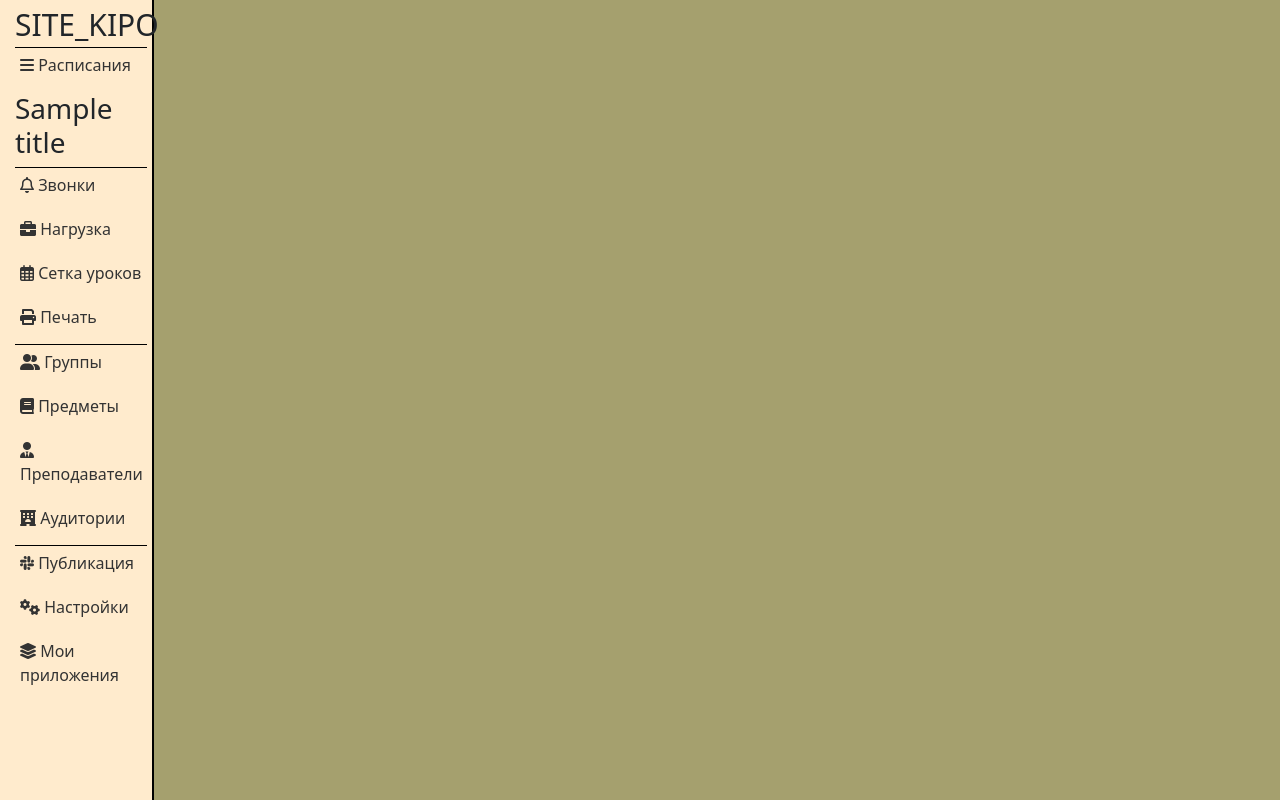
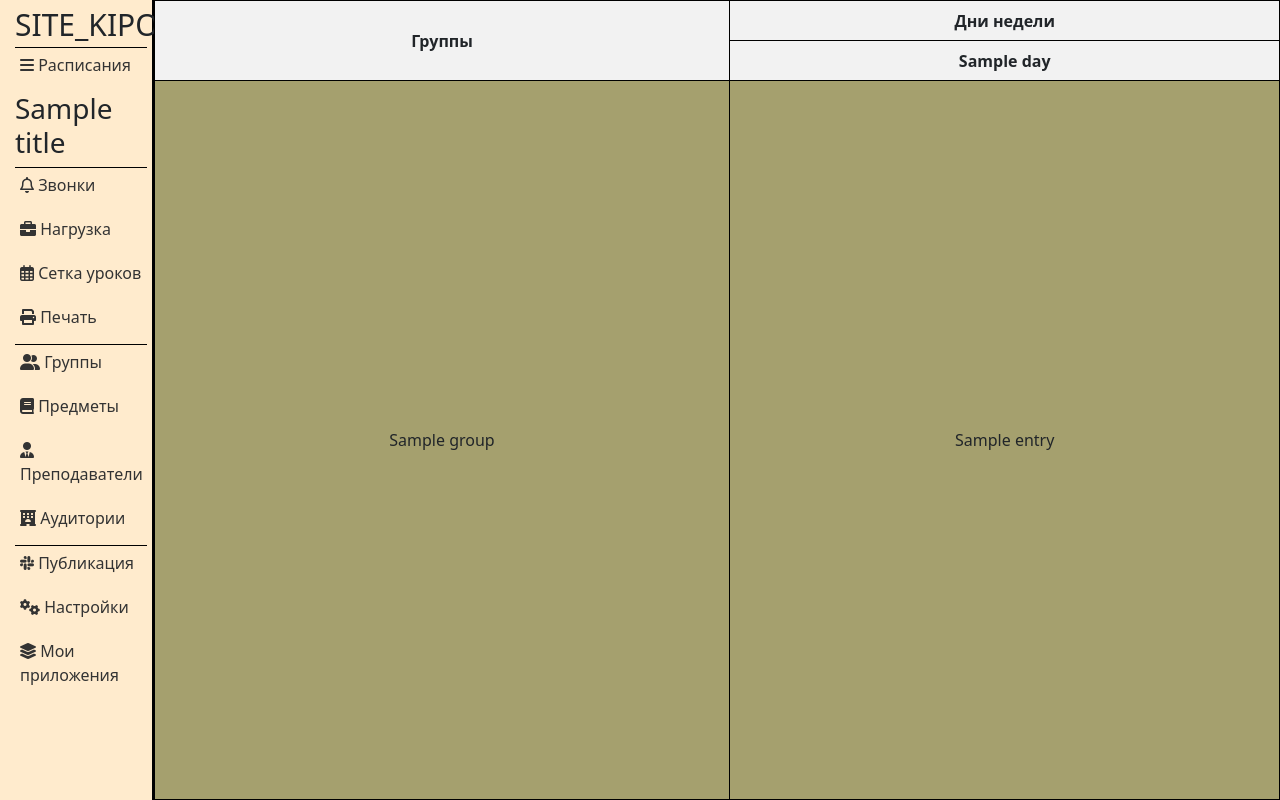
Before and after one commit to rokman87/KIPO_SITE, a Django app: template applications/templates/applications/printSchedule.html in a window 1280 px wide. Run offline with Django 4.2, Linux system fonts and the light colour scheme; the template is opened without the code that fills it: most values are stand-ins (such as "Sample title", 1, 10 or a date in 2020); some libraries are stand-ins or nearby versions.

Commit message:
printSchedule beta

```diff
--- /dev/null
+++ b/applications/static/applications/css/print.css
@@ -0,0 +1,3 @@
+tbody, td, tfoot, th, thead, tr{
+border: black solid 1px;
+}
--- a/applications/templates/applications/printSchedule.html
+++ b/applications/templates/applications/printSchedule.html
@@ -1,7 +1,49 @@
 {% extends 'applications/layout.html' %}
+{% load static %}
+{% block title %}Печать{% endblock %}
+{% block styles %}
+<link rel="stylesheet" href="{% static 'applications/css/print.css' %}">
+{% endblock %}
+{% block content %}
+<head>
+    <style>
+        table   {
+                border-collapse: collapse;
+                width: 100%;
+                }
+        th, td  {
+                border: 1px solid black;
+                text-align: center;
+                }
+        th      {
+                background-color: #f2f2f2;
+                height: 40px;
+                }
+    </style>
 
-{% block title %}Печать{% endblock %}
-
-{% block content %}
+</head>
+<table>
+    <tr>
+        <th rowspan="2">Группы</th>
+        <th colspan="{{ days_in_week }}">Дни недели</th>
+    </tr>
+    <tr>
+        {% for day in range_days %} <!-- Перебор дней недели -->
+            <th colspan="8">{{ day }}</th>
+        {% endfor %}
+    </tr>
+    <!-- Пример данных таблицы -->
+    {% for group, schedule in schedules.items %}
+        <tr>
+            <td>{{ group }}</td>
+            {% for entry in schedule %}
+        <td>{{ entry }}</td>
+        {% if forloop.counter|divisibleby:days_in_week %}
+            </tr><tr>
+        {% endif %}
+    {% endfor %}
+        </tr>
+    {% endfor %}
+</table>
 
 {% endblock %}
```
Also changed, not shown: applications/views.py (+12 -0 lines).
